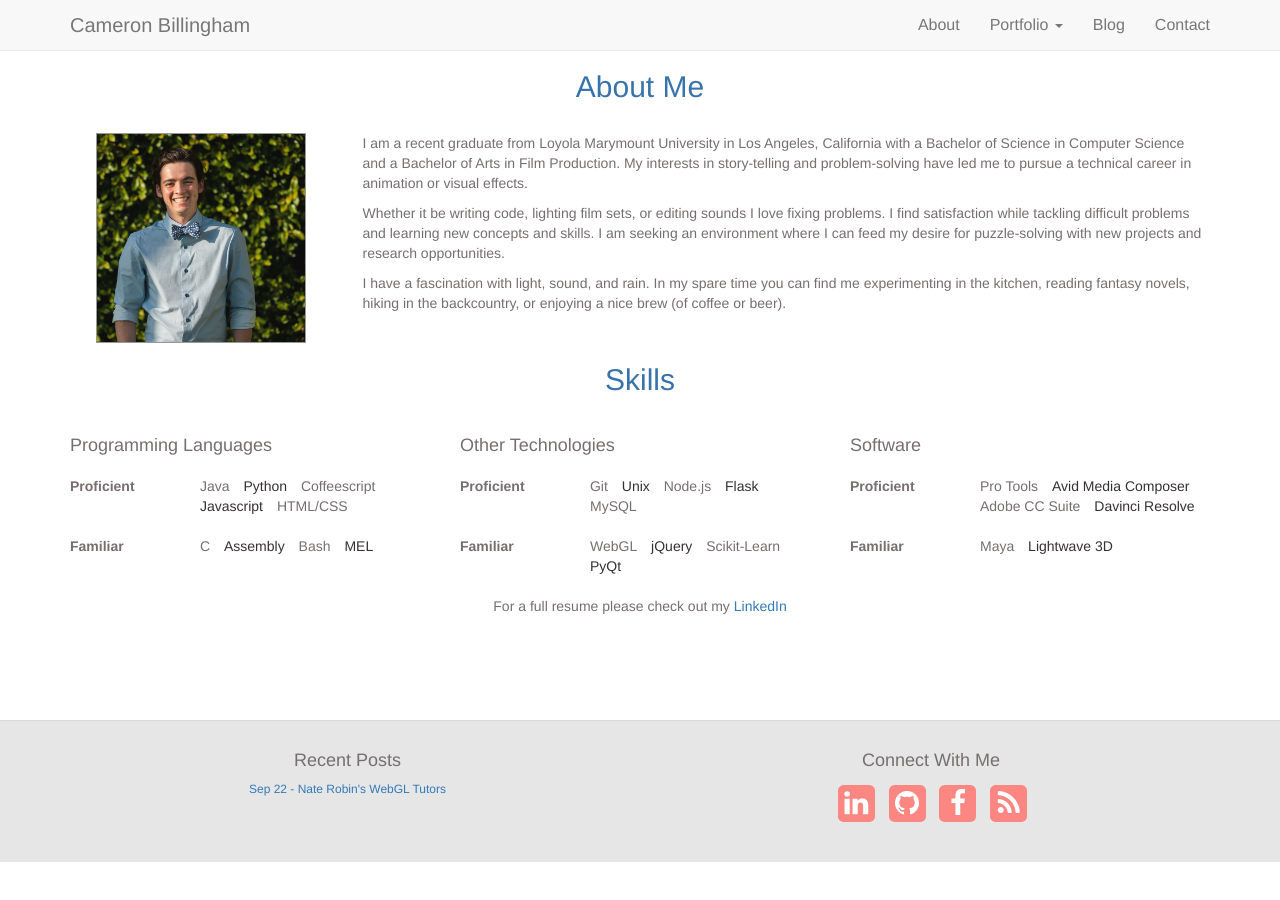
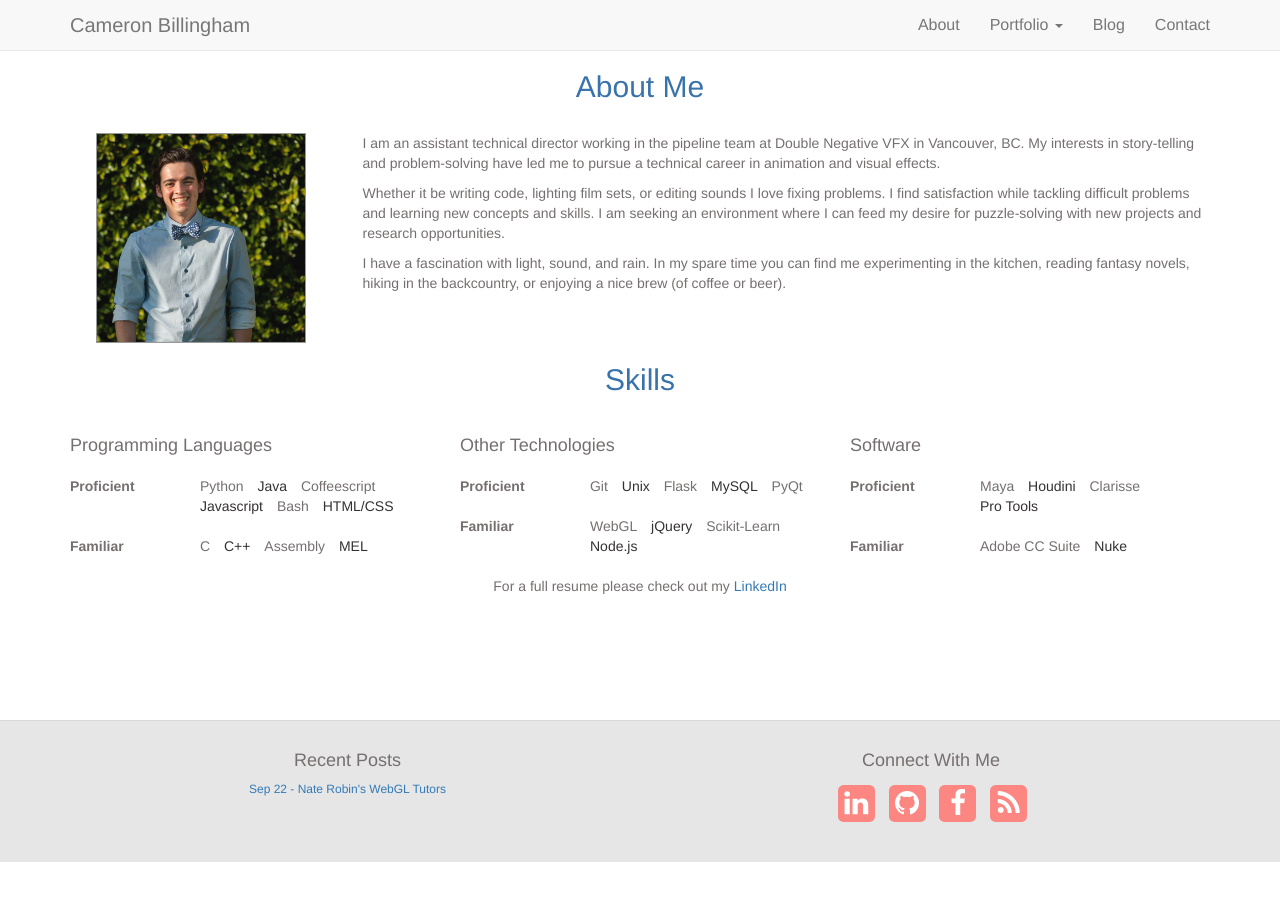
Before and after one commit to cbillingham/cbillingham.github.io, a Jekyll site: the page built from index.html, in a window 1280 px wide. Built offline with Jekyll 4.4.1, drawn with Linux system fonts in a browser that asks for light colours; nearby versions of some CDN libraries.

Commit message:
update contact and about me

```diff
--- a/_config.yml
+++ b/_config.yml
@@ -16,7 +16,7 @@
   - website.sublime-project
   - website.sublime-workspace
 
-gems:
+plugins:
   - jekyll-seo-tag
   - jekyll-feed
 
--- a/code.html
+++ b/code.html
@@ -7,7 +7,7 @@
 <div class="container">
   <div class="row">
     <div class="col-md-10 col-md-offset-1">
-      {% for page in site.code | limit: 3 %}
+      {% for page in site.code limit: 3 %}
       <div class="row feature {{ page.categories | join: ' ' }}">
         <div class="col-md-6{% cycle '', ' col-md-push-6' %}">
           <a href="https://{{ page.dest-url }}">
@@ -39,7 +39,7 @@
   <div class="row">
     <div class="col-md-10 col-md-offset-1">
       <div class="row">
-        {% for page in site.code | offset: 3 %}
+        {% for page in site.code offset: 3 %}
         <div class="col-xs-6 col-md-4 film-cont">
           <div class="feature">
             <a href="https://{{ page.dest-url }}">
--- a/contact.html
+++ b/contact.html
@@ -13,7 +13,7 @@
   </div>
   <div class="row">
     <div class="col-md-4 col-md-push-8">
-      <p>Currently located in California</p>
+      <p>Currently located in Vancouver, BC</p>
       <p>Email: <a href="mailto:cameronjbillingham@gmail.com">cameronjbillingham@gmail.com</a></p>
     </div>
     <div class="col-md-8 col-md-pull-4">
--- a/index.html
+++ b/index.html
@@ -19,7 +19,7 @@
     </div>
     <div class="col-md-9">
       <p>
-        I am a recent graduate from Loyola Marymount University in Los Angeles, California with a Bachelor of Science in Computer Science and a Bachelor of Arts in Film Production. My interests in story-telling and problem-solving have led me to pursue a technical career in animation or visual effects.
+        I am an assistant technical director working in the pipeline team at Double Negative VFX in Vancouver, BC. My interests in story-telling and problem-solving have led me to pursue a technical career in animation and visual effects.
       </p>
       <p>
         Whether it be writing code, lighting film sets, or editing sounds I love fixing problems. I find satisfaction while tackling difficult problems and learning new concepts and skills. I am seeking an environment where I can feed my desire for puzzle-solving with new projects and research opportunities.
@@ -60,8 +61,8 @@
         <div class="col-xs-8">
           <ul class="list-inline">
             <li>C</li>
+            <li>C++</li>
             <li>Assembly</li>
-            <li>Bash</li>
             <li>MEL</li>
           </ul>
         </div>
@@ -105,10 +106,10 @@
         </div>
         <div class="col-xs-8">
           <ul class="list-inline">
+            <li>Maya</li>
+            <li>Houdini</li>
+            <li>Clarisse</li>
             <li>Pro Tools</li>
-            <li>Avid Media Composer</li>
-            <li>Adobe CC Suite</li>
-            <li>Davinci Resolve</li>
           </ul>
         </div>
       </div>
@@ -118,8 +119,8 @@
         </div>
         <div class="col-xs-8">
           <ul class="list-inline">
-            <li>Maya</li>
-            <li>Lightwave 3D</li>
+            <li>Adobe CC Suite</li>
+            <li>Nuke</li>
           </ul>
         </div>
       </div>
```
Also changed, not shown: other parts of index.html (+4 -3 lines), Gemfile.lock.
